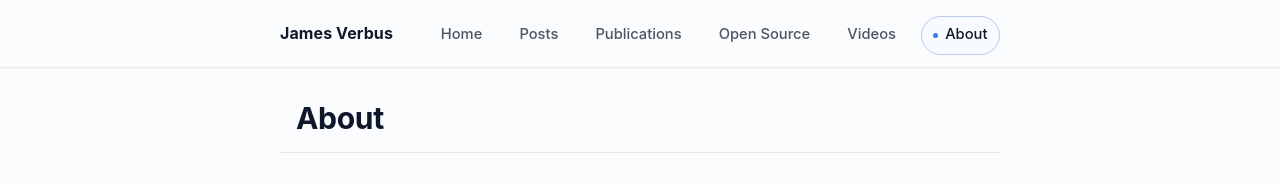
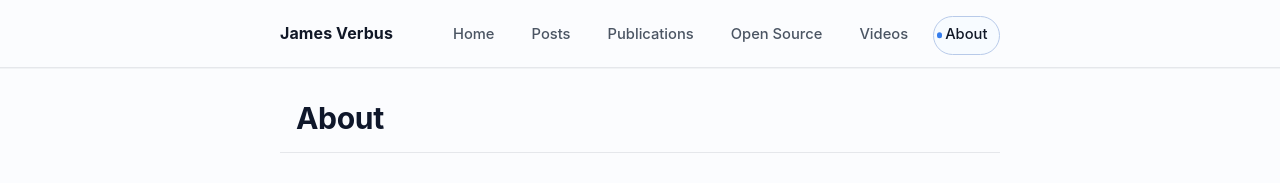
Before and after one commit to jverbus/jverbus.github.io, a Jekyll site: the page built from about.md, in a window 1280 px wide. Shown: the top 183 px of the page. Built offline with Jekyll 4.4.1, drawn with Linux system fonts in a browser that asks for light colours.

Commit message:
Prevent nav label shift on active tab

```diff
--- a/assets/css/modern.css
+++ b/assets/css/modern.css
@@ -158,6 +158,21 @@
   white-space: nowrap;
 }
 
+.nav-global li:not(.logo) a::before {
+  content: "";
+  position: absolute;
+  left: 0.18rem;
+  top: 50%;
+  width: 0.34rem;
+  height: 0.34rem;
+  border-radius: 999px;
+  background: var(--accent);
+  opacity: 0;
+  pointer-events: none;
+  transform: translateY(-50%);
+  transition: opacity 140ms ease, background-color 140ms ease;
+}
+
 .nav-global li:not(.logo) a:hover {
   color: var(--text);
   border-color: var(--border);
@@ -173,12 +188,6 @@
 }
 
 .nav-global li.active a::before {
-  content: "";
-  width: 0.34rem;
-  height: 0.34rem;
-  border-radius: 999px;
-  background: var(--accent);
-  margin-right: 0.42rem;
   opacity: 0.9;
 }
 
```
